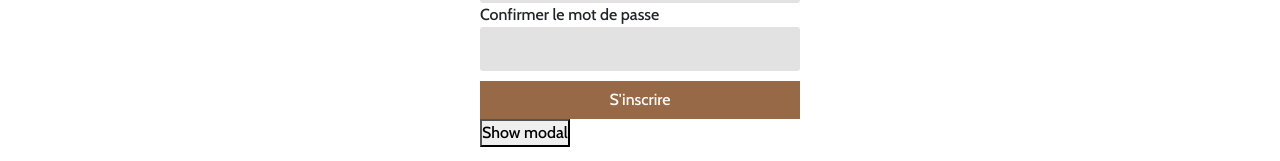
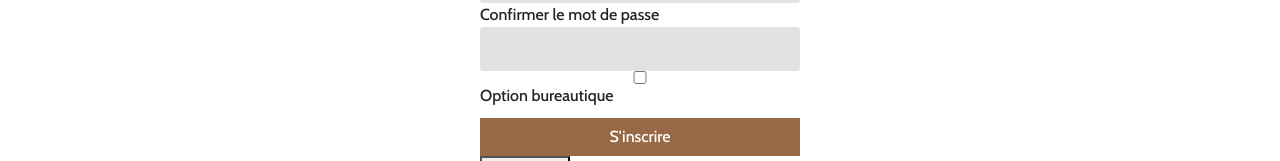
Before and after one commit to f2i-cw25-g1/gustocoffee_front, a React (Create React App) app: page /inscriptionConnexion in a window 1280 px wide. Both pictures are taken after a click on the button "Créer un compte". Shown: the part 491-652 px from the top of the page. Built offline with nearby package versions, Linux system fonts and the light colour scheme.

Commit message:
ajout checkbox cgu

```diff
--- a/src/components/FormInscription.js
+++ b/src/components/FormInscription.js
@@ -1,5 +1,5 @@
 import { useForm } from "react-hook-form";
-import { useState } from 'react';
+import { useState, useRef } from 'react';
 import axios from "axios";
 import MyVerticallyCenteredModal from "./Modal";
 import './css/FormInscriptionConnexion.css';
@@ -9,6 +9,7 @@ const FormInscription = () => {
     const [modalShow, setModalShow] = useState(false);
     const { clearErrors, register, handleSubmit, setError, watch, formState: { errors } } = useForm({ criteriaMode: "all" });
     const emailPattern = /^(([^<>()\[\]\\.,;:\s@"]+(\.[^<>()\[\]\\.,;:\s@"]+)*)|(".+"))@((\[[0-9]{1,3}\.[0-9]{1,3}\.[0-9]{1,3}\.[0-9]{1,3}])|(([a-zA-Z\-0-9]+\.)+[a-zA-Z]{2,}))$/;
+    const checkBoxCGU = useRef(null);
 
     //gestion des erreurs récupérée par le back-office
     const erreurType = (erreurMessage) => {
@@ -53,6 +54,7 @@ const FormInscription = () => {
     //envoi du formulaire sur le serveur
     const onSubmit = async (data) => {
         clearErrors()
+        if(checkBoxCGU.current.checked){
             await axios({
                 method: 'post',
                 url: 'http://localhost:8000/users',
@@ -78,6 +80,10 @@ const FormInscription = () => {
                     erreurType(error.response.data)
                 }
             })
+
+        }else{
+            alert("merci d'accepter les CGU")
+        }
     }
 
     return (
@@ -163,6 +169,8 @@ const FormInscription = () => {
 
                     </div>
                     {/* {errors.all && <p className="erreurInscription">{errors.all?.message}</p>} */}
+                    <input type="checkbox" id="checkBoxCGU" name="checkBoxCGU" ref={checkBoxCGU} />
+                    <label htmlFor="checkBoxCGU">Option bureautique</label>
                     <button type="submit">S'inscrire</button>
                 </form>
                 <button type="button" onClick={() => setModalShow(true)}>Show modal</button>
```
Also changed, not shown: 1 other file (tests, documents, lock files or other folders). Lines whose indentation alone changed are shown as unchanged.
